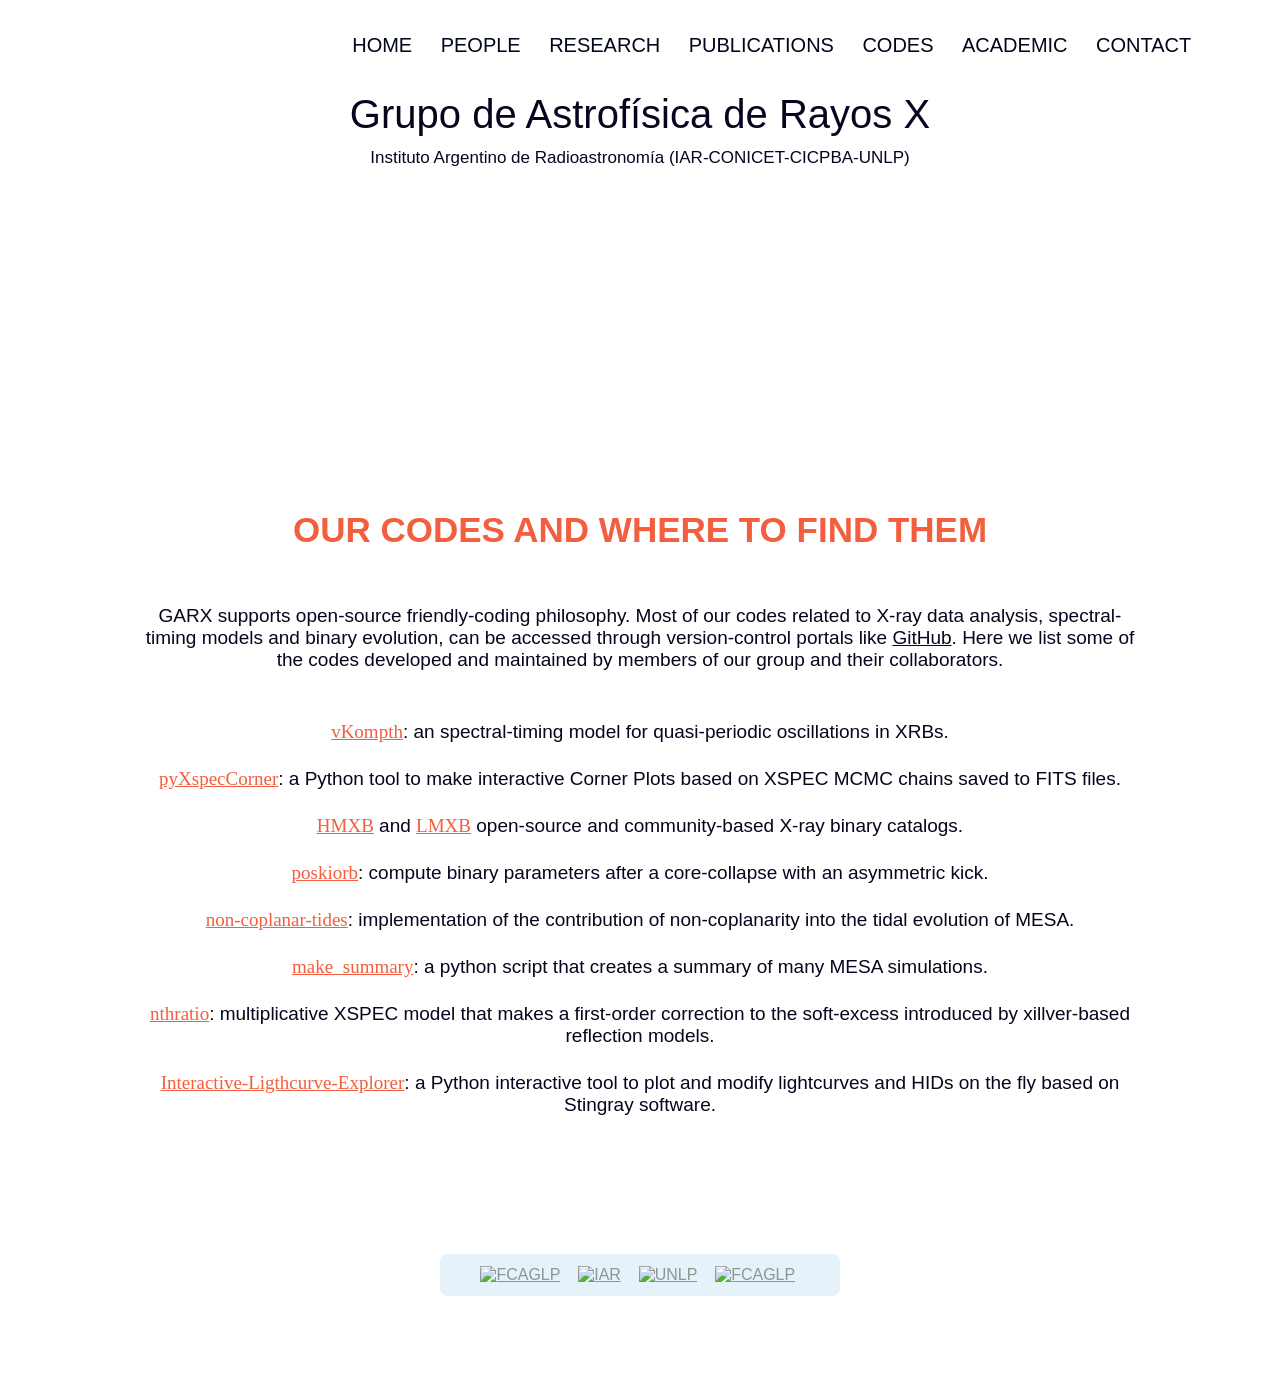
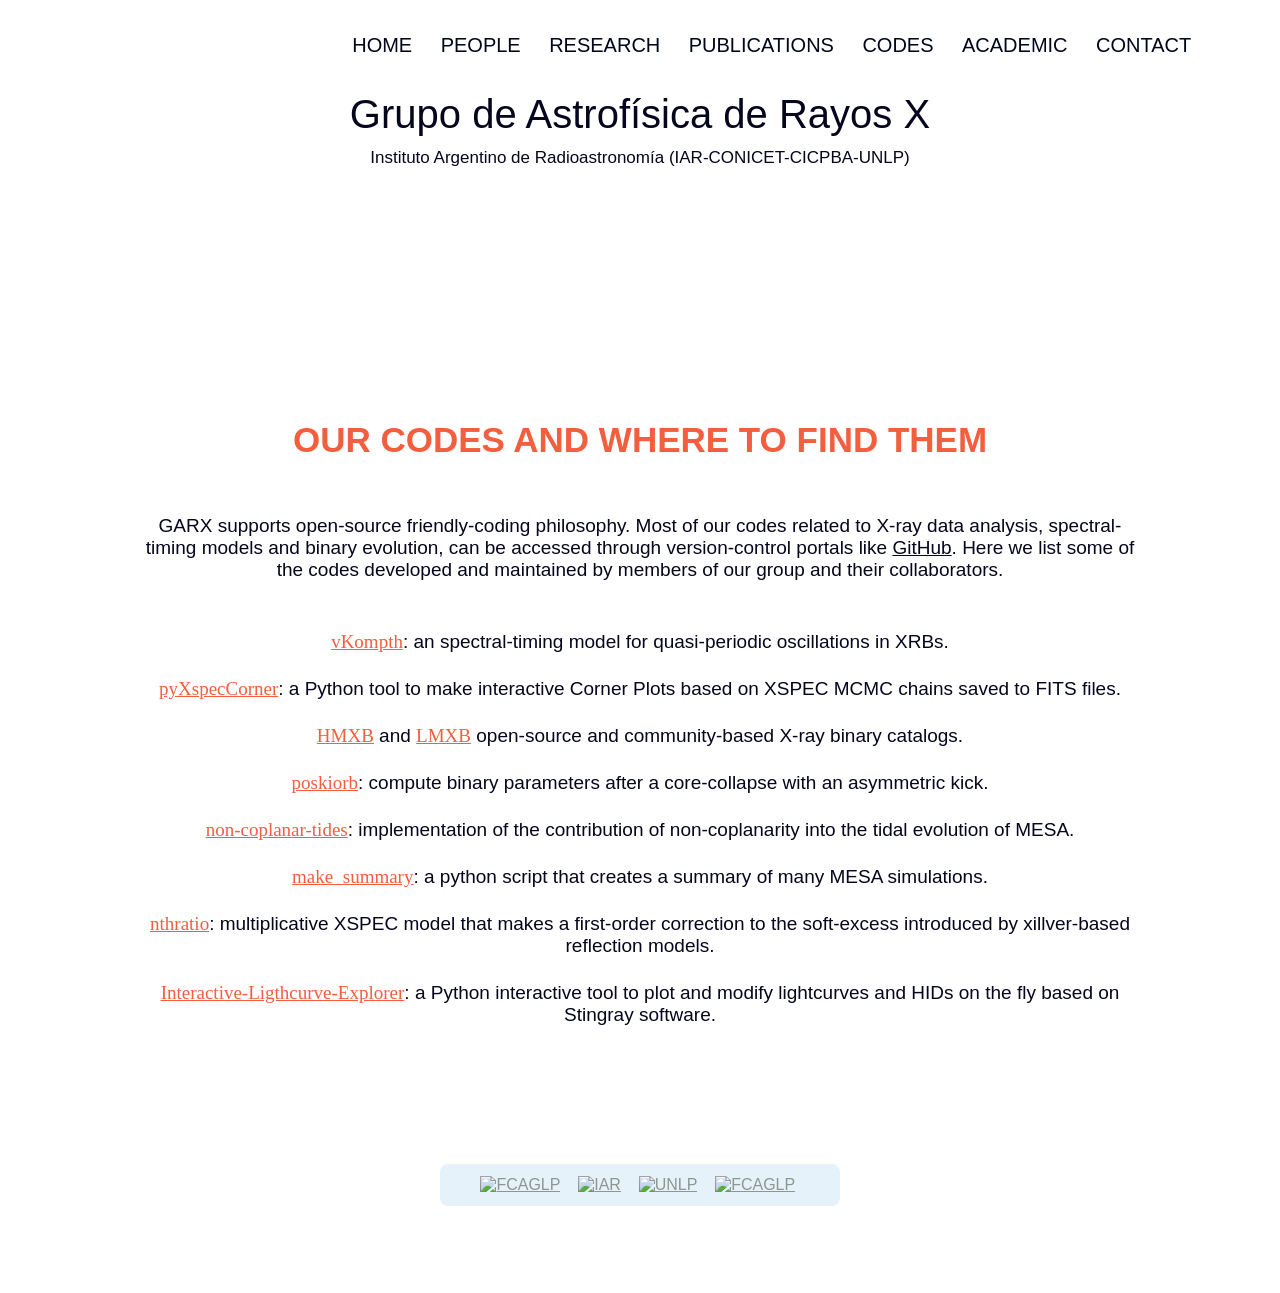

Added English/Spanish in every webpage. Readapted the subheader size.

--- a/style.css
+++ b/style.css
@@ -5,7 +5,7 @@
   font-family: 'Poppins', sans-serif;
 }
 .header{
-  min-height: 100vh;
+  min-height: 60vh;
   width: 100%;
   background-image: url(images/banner.png);
   background-size: cover;
@@ -62,10 +62,10 @@ nav img{
 .text-box{
   width: 90%;
   color: #05061D;
-  position: absolute;
+  position: relative;
   top: 50%;
   left: 50%;
-  transform: translate(-50%,50%);
+  transform: translate(-50%,10%);
   text-align: center;
 }
 .text-box h1{
@@ -368,7 +368,7 @@ h3{
 
 /*---------------PEOPLE--------------*/
 .sub-header{
-  height: 50vh;
+  height: 40vh;
   widht:100%;
   background-image: url(images/banner.png);
   background-position: center;
